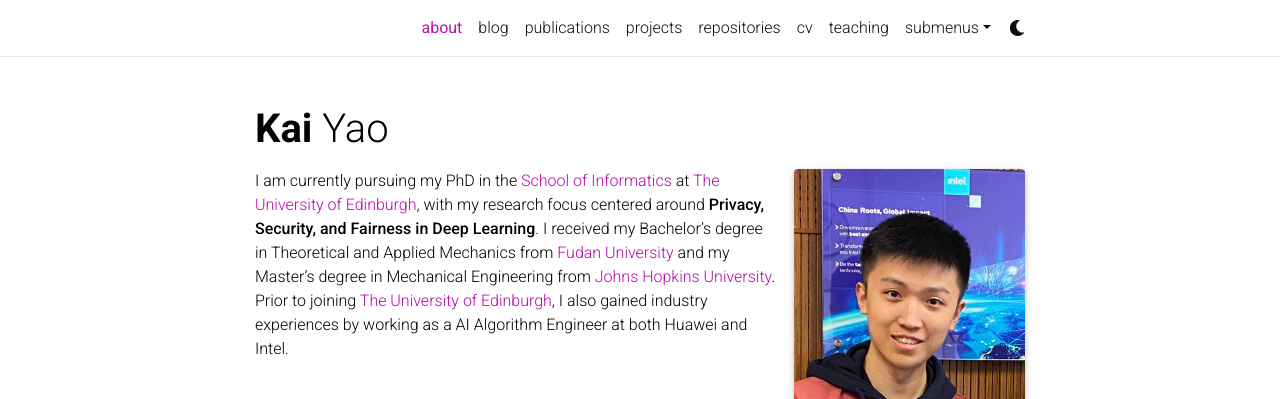
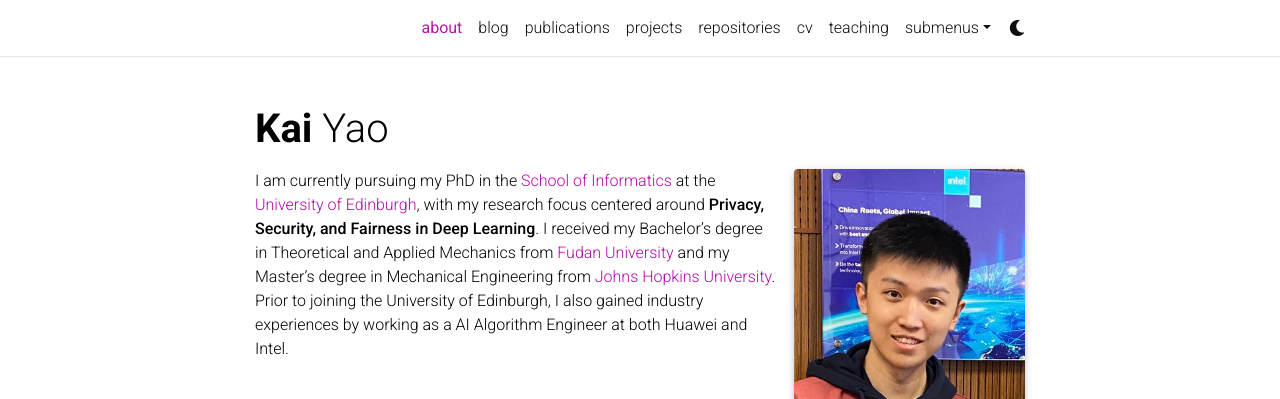
Before and after one commit to kaikaiyao/kaikaiyao.github.io, a Jekyll site: the page built from _pages/about.md, in a window 1280 px wide and 1324 px high. Shown: the top 399 px of the window. Built offline with Jekyll 4.4.1, drawn with Linux system fonts in a browser that asks for light colours; full-size pictures stand in for the smaller copies a plugin makes; emoji names are drawn with the system emoji font; comment, search, counter and statistics services are not loaded; a style sheet for code colours, icons or effects is not loaded; part of the change alters nothing that is shown.

```diff
--- a/_pages/about.md
+++ b/_pages/about.md
@@ -19,4 +19,4 @@ selected_papers: true # includes a list of papers marked as "selected={true}"
 social: true  # includes social icons at the bottom of the page
 ---
 
-I am currently pursuing my PhD in the [School of Informatics](https://www.ed.ac.uk/informatics) at [The University of Edinburgh](https://www.ed.ac.uk/), with my research focus centered around **Privacy, Security, and Fairness in Deep Learning**. I received my Bachelor’s degree in Theoretical and Applied Mechanics from [Fudan University](https://www.fudan.edu.cn/en/) and my Master’s degree in Mechanical Engineering from [Johns Hopkins University](https://www.jhu.edu/). Prior to joining [The University of Edinburgh](https://www.ed.ac.uk/), I also gained industry experiences by working as a AI Algorithm Engineer at both Huawei and Intel.
+I am currently pursuing my PhD in the [School of Informatics](https://www.ed.ac.uk/informatics) at the [University of Edinburgh](https://www.ed.ac.uk/), with my research focus centered around **Privacy, Security, and Fairness in Deep Learning**. I received my Bachelor’s degree in Theoretical and Applied Mechanics from [Fudan University](https://www.fudan.edu.cn/en/) and my Master’s degree in Mechanical Engineering from [Johns Hopkins University](https://www.jhu.edu/). Prior to joining the University of Edinburgh, I also gained industry experiences by working as a AI Algorithm Engineer at both Huawei and Intel.
```
